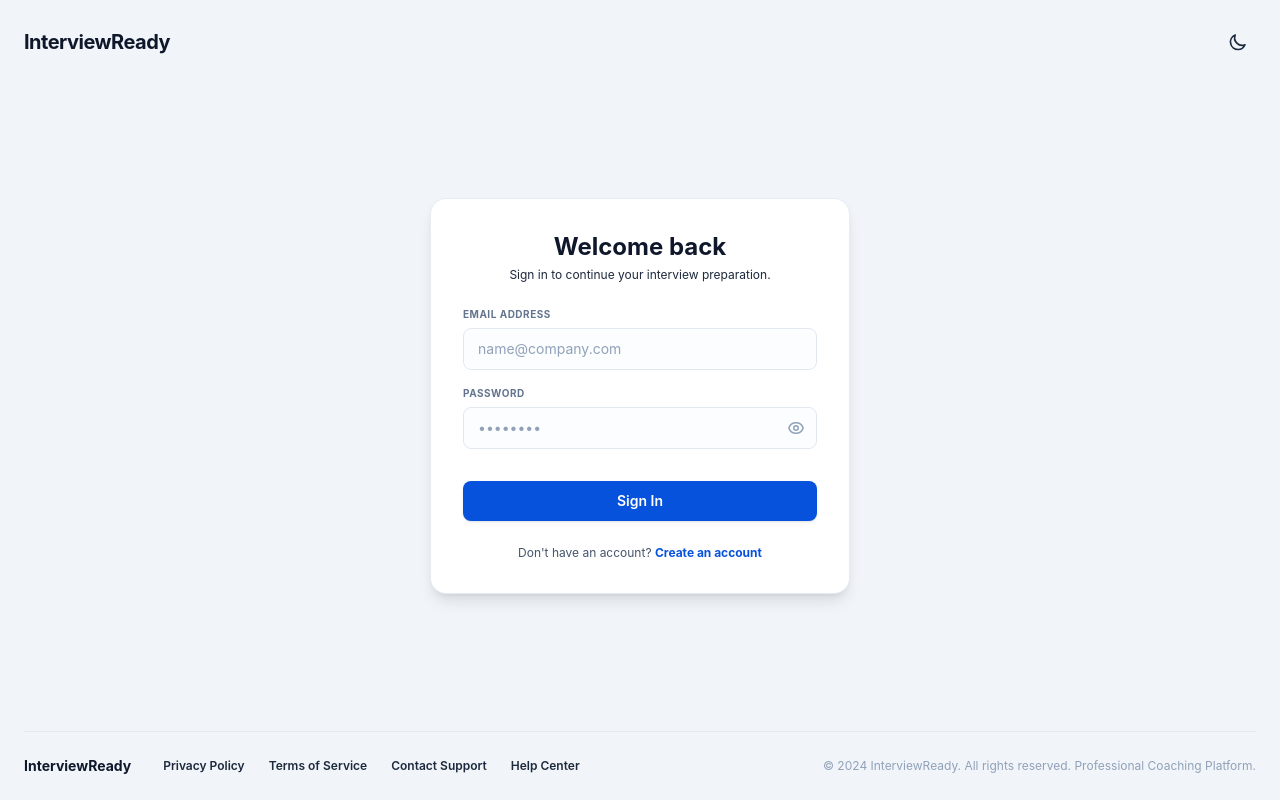
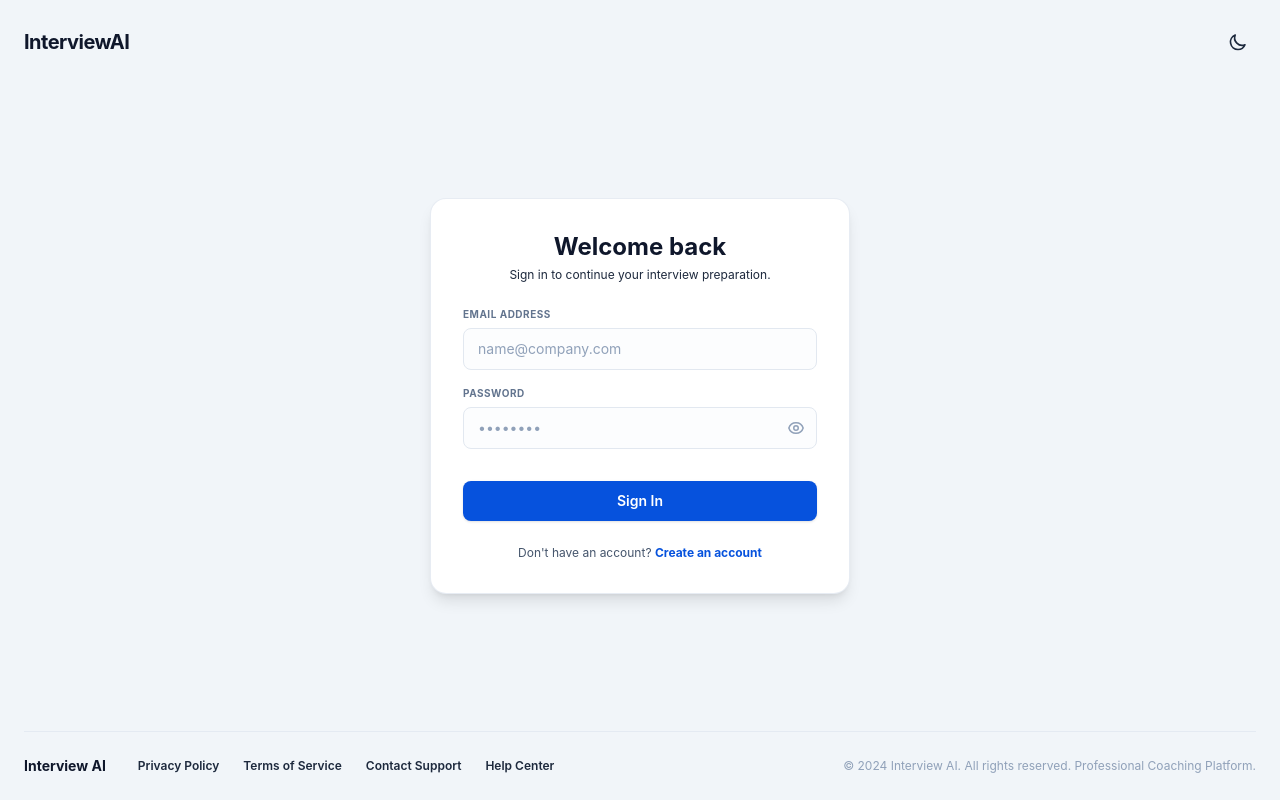
Before and after one commit to Rohit0265/genai-interview-project, a React (Vite) app in the folder frontend/: page /login in a window 1280 px wide. Built offline with nearby package versions, Linux system fonts and the light colour scheme; no server answers.

Commit message:
some ui changes

```diff
--- a/frontend/src/features/auth/pages/Login.jsx
+++ b/frontend/src/features/auth/pages/Login.jsx
@@ -30,7 +30,7 @@ const Login = () => {
     <main className="min-h-screen w-full flex flex-col justify-between bg-[#f1f5f9] dark:bg-[#0b0f19] text-slate-800 dark:text-slate-200 p-6 font-sans">
       {/* Top Header */}
       <div className="w-full max-w-7xl mx-auto flex justify-between items-center mb-6">
-        <span className="text-xl font-bold text-slate-900 dark:text-white tracking-tight">InterviewReady</span>
+        <span className="text-xl font-bold text-slate-900 dark:text-white tracking-tight">InterviewAI</span>
 
         {/* Theme Toggle Button */}
         <button
@@ -126,7 +126,7 @@ const Login = () => {
       {/* Bottom Footer */}
       <footer className="w-full max-w-7xl mx-auto border-t border-slate-200/80 dark:border-slate-800 pt-6 mt-6 flex flex-col md:flex-row md:justify-between items-center space-y-4 md:space-y-0">
         <div className="flex flex-col md:flex-row items-center md:space-x-8 space-y-2 md:space-y-0">
-          <span className="text-sm font-bold text-slate-900 dark:text-white">InterviewReady</span>
+          <span className="text-sm font-bold text-slate-900 dark:text-white">Interview AI</span>
           <div className="flex flex-wrap justify-center gap-x-6 gap-y-2">
             <a href="#" className="text-xs font-semibold text-slate-505 dark:text-slate-450 hover:text-slate-900 dark:hover:text-white transition-all">Privacy Policy</a>
             <a href="#" className="text-xs font-semibold text-slate-505 dark:text-slate-450 hover:text-slate-900 dark:hover:text-white transition-all">Terms of Service</a>
@@ -135,7 +135,7 @@ const Login = () => {
           </div>
         </div>
         <div className="text-[10px] sm:text-xs text-slate-400 dark:text-slate-550 text-center md:text-right">
-          © 2024 InterviewReady. All rights reserved. Professional Coaching Platform.
+          © 2024 Interview AI. All rights reserved. Professional Coaching Platform.
         </div>
       </footer>
     </main>
--- a/frontend/src/features/auth/pages/Register.jsx
+++ b/frontend/src/features/auth/pages/Register.jsx
@@ -33,7 +33,7 @@ const Register = () => {
     <main className="min-h-screen w-full flex flex-col justify-between bg-[#f1f5f9] dark:bg-[#0b0f19] text-slate-800 dark:text-slate-200 p-6 font-sans">
       {/* Top Header */}
       <div className="w-full max-w-7xl mx-auto flex justify-between items-center mb-6">
-        <span className="text-xl font-bold text-slate-900 dark:text-white tracking-tight">InterviewReady</span>
+        <span className="text-xl font-bold text-slate-900 dark:text-white tracking-tight">InterviewAI</span>
 
         {/* Theme Toggle Button */}
         <button
@@ -143,7 +143,7 @@ const Register = () => {
       {/* Bottom Footer */}
       <footer className="w-full max-w-7xl mx-auto border-t border-slate-200/80 dark:border-slate-800 pt-6 mt-6 flex flex-col md:flex-row md:justify-between items-center space-y-4 md:space-y-0">
         <div className="flex flex-col md:flex-row items-center md:space-x-8 space-y-2 md:space-y-0">
-          <span className="text-sm font-bold text-slate-900 dark:text-white">InterviewReady</span>
+          <span className="text-sm font-bold text-slate-900 dark:text-white">Interview AI</span>
           <div className="flex flex-wrap justify-center gap-x-6 gap-y-2">
             <a href="#" className="text-xs font-semibold text-slate-505 dark:text-slate-450 hover:text-slate-900 dark:hover:text-white transition-all">Privacy Policy</a>
             <a href="#" className="text-xs font-semibold text-slate-505 dark:text-slate-450 hover:text-slate-900 dark:hover:text-white transition-all">Terms of Service</a>
@@ -152,7 +152,7 @@ const Register = () => {
           </div>
         </div>
         <div className="text-[10px] sm:text-xs text-slate-400 dark:text-slate-550 text-center md:text-right">
-          © 2024 InterviewReady. All rights reserved. Professional Coaching Platform.
+          © 2024 Interview AI. All rights reserved. Professional Coaching Platform.
         </div>
       </footer>
     </main>
--- a/frontend/src/features/features/pages/Home.jsx
+++ b/frontend/src/features/features/pages/Home.jsx
@@ -170,9 +170,7 @@ const Home = () => {
               <span className="text-lg font-bold text-slate-900 dark:text-white">
                 Interview AI
               </span>
-              <span className="hidden sm:inline-block ml-2 px-2 py-0.5 text-xs font-semibold bg-blue-50 dark:bg-blue-950/30 text-blue-600 dark:text-blue-400 rounded-full border border-blue-100 dark:border-blue-900/30">
-                Copilot
-              </span>
+
             </div>
           </div>
 
```
